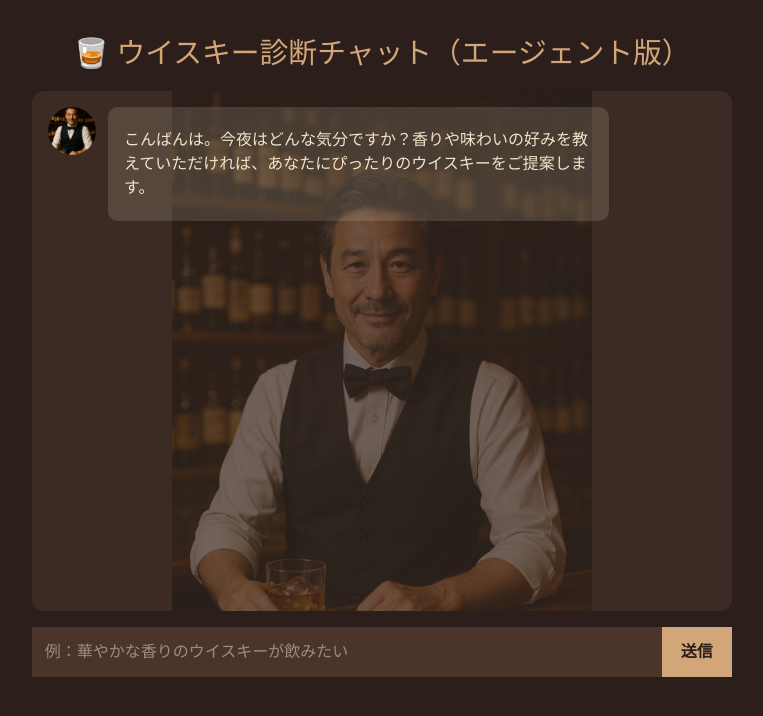
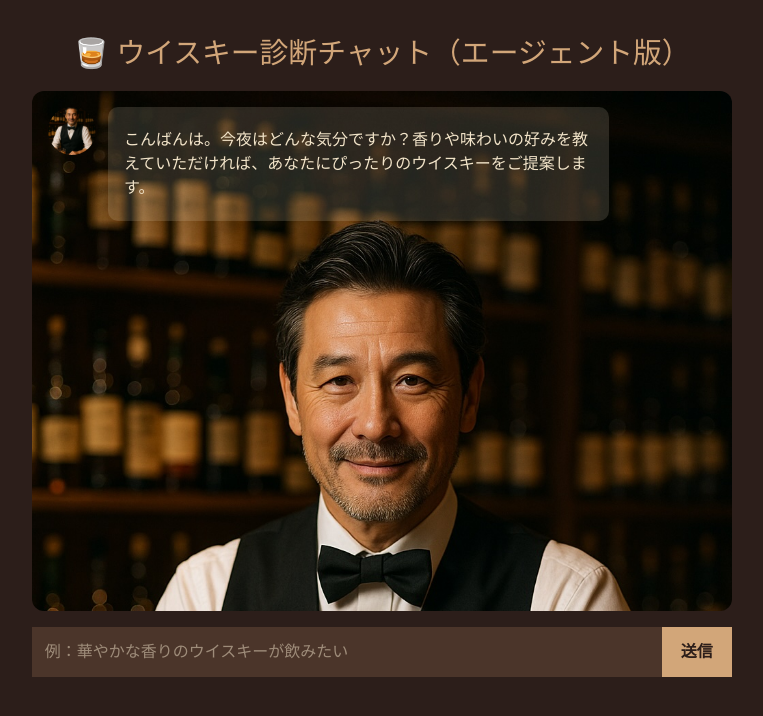
Before and after one commit to temasamo/whisky-diagnosis-ai, a Next.js app: page /whisky/chat-agent in a window 1280 px wide. Shown: the top 716 px of the page, without its empty margins (258-1021 px from the left). Built offline with nearby package versions, Linux system fonts and the light colour scheme.

Commit message:
fix: チャット欄の背景画像が長文でも途切れないように修正
- backgroundSizeを100% autoに変更
- backgroundRepeatをrepeat-yに設定して縦方向に繰り返し
- オーバーレイのぼかしを一時的に外す（opacity: 0）

```diff
--- a/pages/whisky/chat-agent.tsx
+++ b/pages/whisky/chat-agent.tsx
@@ -135,9 +135,10 @@ export default function WhiskyChatAgent() {
           boxShadow: "0 0 8px rgba(0,0,0,0.3)",
           position: "relative",
           backgroundImage: "url('/bartender/bartender-background.jpg')",
-          backgroundSize: "60% auto",
+          backgroundSize: "100% auto",
           backgroundPosition: "center top",
-          backgroundRepeat: "no-repeat",
+          backgroundRepeat: "repeat-y",
+          backgroundAttachment: "scroll",
         }}
       >
         {/* 背景画像の上に半透明のオーバーレイ */}
@@ -151,6 +152,7 @@ export default function WhiskyChatAgent() {
             backgroundColor: "rgba(59, 43, 36, 0.7)",
             borderRadius: "12px",
             zIndex: 0,
+            opacity: 0, // 一時的にぼかしを外す
           }}
         />
         <div style={{ position: "relative", zIndex: 1 }}>
```
